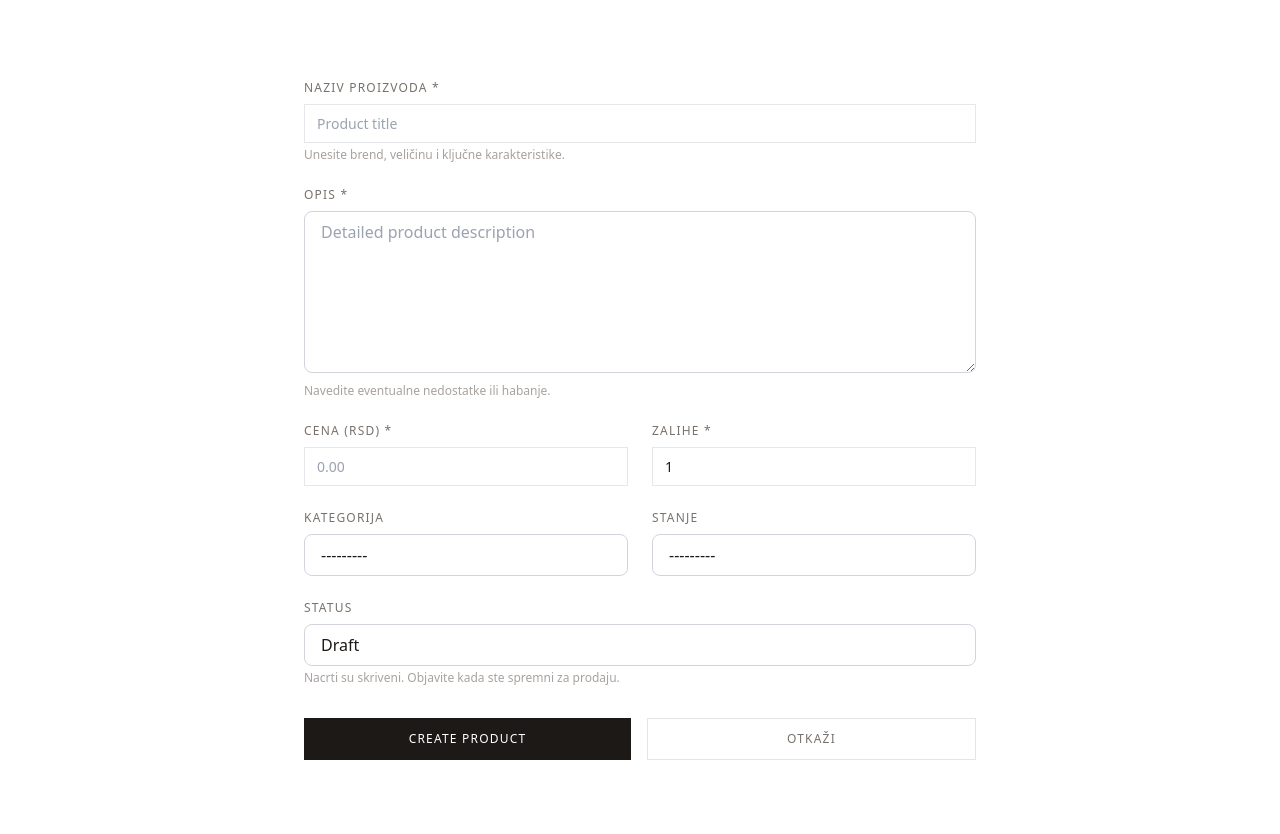
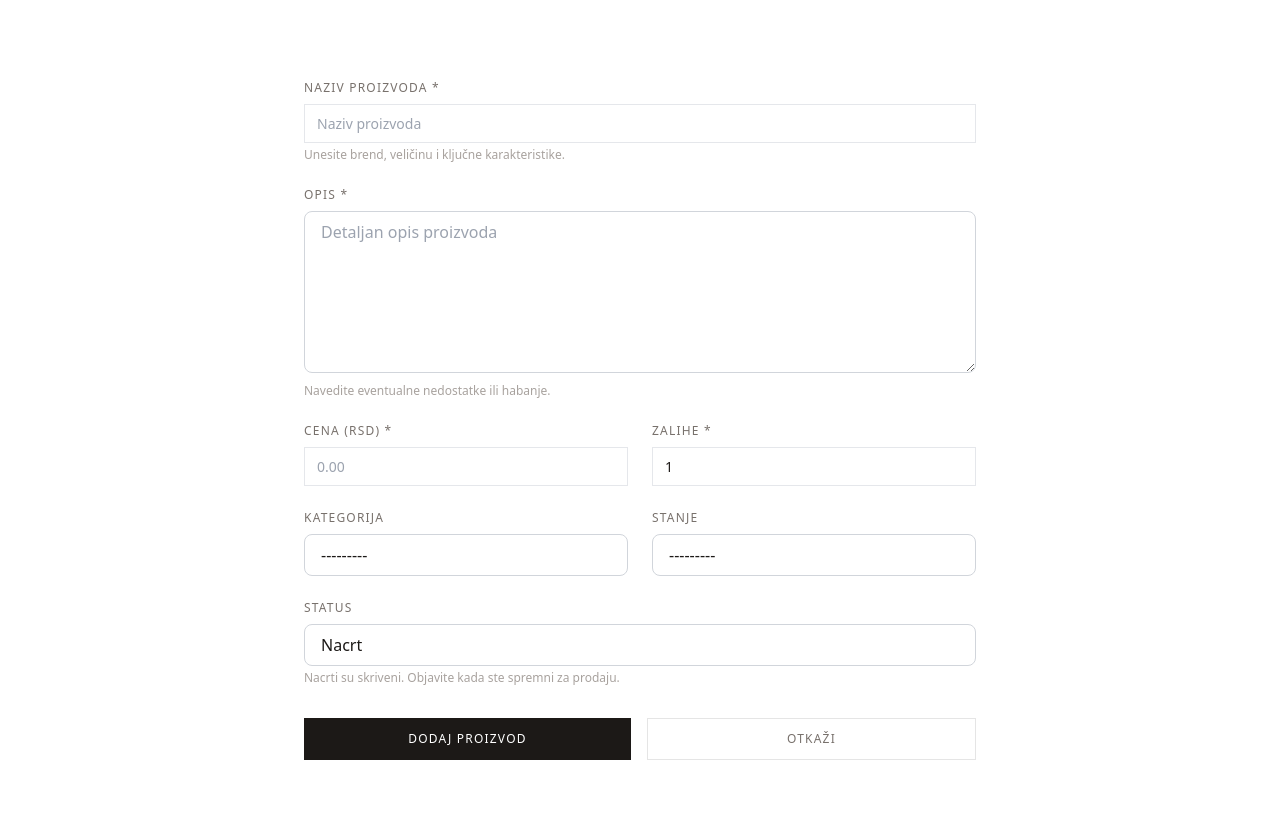
Before and after one commit to ivotripunovic/vintage_shop, a Django app: template templates/products/product_form.html in a window 1280 px wide. Shown: the part 66-900 px from the top of the page. Run offline with Django 4.2, Linux system fonts and the light colour scheme; the template is opened without the code that fills it: values that come from a table or form of the project are taken from there, others are empty; some libraries are stand-ins or nearby versions.

Commit message:
Translate create product page to Serbian

```diff
--- a/products/forms.py
+++ b/products/forms.py
@@ -16,12 +16,12 @@ class ProductForm(forms.ModelForm):
         widgets = {
             'title': forms.TextInput(attrs={
                 'class': 'w-full px-4 py-2 border border-gray-300 rounded-lg focus:outline-none focus:ring-2 focus:ring-blue-500',
-                'placeholder': 'Product title',
+                'placeholder': 'Naziv proizvoda',
                 'maxlength': '255'
             }),
             'description': forms.Textarea(attrs={
                 'class': 'w-full px-4 py-2 border border-gray-300 rounded-lg focus:outline-none focus:ring-2 focus:ring-blue-500',
-                'placeholder': 'Detailed product description',
+                'placeholder': 'Detaljan opis proizvoda',
                 'rows': 6
             }),
             'price': forms.NumberInput(attrs={
@@ -50,28 +50,25 @@ class ProductForm(forms.ModelForm):
         """Validate title is not empty."""
         title = self.cleaned_data.get('title')
         if not title or len(title.strip()) == 0:
-            raise ValidationError('Product title is required.')
+            raise ValidationError('Naziv proizvoda je obavezan.')
         return title.strip()
 
     def clean_description(self):
-        """Validate description is not empty."""
         description = self.cleaned_data.get('description')
         if not description or len(description.strip()) == 0:
-            raise ValidationError('Product description is required.')
+            raise ValidationError('Opis proizvoda je obavezan.')
         return description.strip()
 
     def clean_price(self):
-        """Validate price is positive."""
         price = self.cleaned_data.get('price')
         if price and price <= 0:
-            raise ValidationError('Price must be greater than 0.')
+            raise ValidationError('Cena mora biti veća od 0.')
         return price
 
     def clean_stock(self):
-        """Validate stock is non-negative."""
         stock = self.cleaned_data.get('stock')
         if stock is not None and stock < 0:
-            raise ValidationError('Stock cannot be negative.')
+            raise ValidationError('Zalihe ne mogu biti negativne.')
         return stock
 
 
@@ -88,7 +85,7 @@ class ProductImageForm(forms.ModelForm):
             }),
             'alt_text': forms.TextInput(attrs={
                 'class': 'w-full px-4 py-2 border border-gray-300 rounded-lg focus:outline-none focus:ring-2 focus:ring-blue-500',
-                'placeholder': 'Alternative text for image (for accessibility)',
+                'placeholder': 'Opis slike (za pristupačnost)',
                 'maxlength': '255'
             }),
         }
@@ -97,17 +94,15 @@ class ProductImageForm(forms.ModelForm):
         """Validate image file."""
         image = self.cleaned_data.get('image')
         if not image:
-            raise ValidationError('Image file is required.')
+            raise ValidationError('Slika je obavezna.')
 
-        # Check file size (max 5MB)
         if image.size > 5 * 1024 * 1024:
-            raise ValidationError('Image file size must not exceed 5MB.')
+            raise ValidationError('Veličina slike ne sme biti veća od 5MB.')
 
-        # Check file type
         valid_extensions = ['jpg', 'jpeg', 'png', 'gif', 'webp']
         file_ext = image.name.split('.')[-1].lower()
         if file_ext not in valid_extensions:
-            raise ValidationError(f'Only {", ".join(valid_extensions)} files are allowed.')
+            raise ValidationError(f'Dozvoljeni formati: {", ".join(valid_extensions)}.')
 
         return image
 
@@ -133,8 +128,8 @@ class BulkProductImageForm(forms.Form):
 
     images = forms.FileField(
         required=True,
-        label='Select multiple images',
-        help_text='You can select multiple images at once. Each image will be added to the product.',
+        label='Odaberite slike',
+        help_text='Možete odabrati više slika odjednom. Svaka slika će biti dodana proizvodu.',
         widget=forms.FileInput(attrs={
             'accept': 'image/*',
             'class': 'w-full px-4 py-2 border border-gray-300 rounded-lg'
@@ -154,19 +149,17 @@ class BulkProductImageForm(forms.Form):
         files = self.files.getlist('images')
 
         if not files:
-            raise ValidationError('At least one image is required.')
+            raise ValidationError('Potrebna je barem jedna slika.')
 
         valid_extensions = ['jpg', 'jpeg', 'png', 'gif', 'webp']
 
         for file in files:
-            # Check file size (max 5MB per file)
             if file.size > 5 * 1024 * 1024:
-                raise ValidationError(f'{file.name}: File size must not exceed 5MB.')
+                raise ValidationError(f'{file.name}: Veličina slike ne sme biti veća od 5MB.')
 
-            # Check file type
             file_ext = file.name.split('.')[-1].lower()
             if file_ext not in valid_extensions:
-                raise ValidationError(f'{file.name}: Only {", ".join(valid_extensions)} files are allowed.')
+                raise ValidationError(f'{file.name}: Dozvoljeni formati: {", ".join(valid_extensions)}.')
 
         # Store the validated files in cleaned_data
         cleaned_data['images'] = files
--- a/products/models.py
+++ b/products/models.py
@@ -65,10 +65,10 @@ class Product(SoftDeleteModel):
     """Product listings by sellers."""
 
     STATUS_CHOICES = (
-        ("draft", "Draft"),
-        ("published", "Published"),
-        ("sold", "Sold"),
-        ("archived", "Archived"),
+        ("draft", "Nacrt"),
+        ("published", "Objavljeno"),
+        ("sold", "Prodato"),
+        ("archived", "Arhivirano"),
     )
 
     seller = models.ForeignKey(
--- a/products/views.py
+++ b/products/views.py
@@ -52,7 +52,7 @@ def product_create_view(request):
 
     context = {
         'form': form,
-        'page_title': 'Create Product',
+        'page_title': 'Dodaj proizvod',
     }
 
     return render(request, 'products/product_form.html', context)
@@ -74,7 +74,7 @@ def product_edit_view(request, product_id):
         form = ProductForm(request.POST, instance=product)
         if form.is_valid():
             product = form.save()
-            messages.success(request, 'Product updated successfully.')
+            messages.success(request, 'Proizvod je uspešno ažuriran.')
             return redirect('product_detail', product_id=product.id)
     else:
         form = ProductForm(instance=product)
@@ -82,7 +82,7 @@ def product_edit_view(request, product_id):
     context = {
         'form': form,
         'product': product,
-        'page_title': f'Edit: {product.title}',
+        'page_title': f'Izmeni: {product.title}',
     }
 
     return render(request, 'products/product_form.html', context)
--- a/templates/products/product_form.html
+++ b/templates/products/product_form.html
@@ -64,7 +64,7 @@
 
         <div class="flex gap-4 pt-2">
             <button type="submit" class="flex-1 text-xs uppercase tracking-widest bg-stone-900 text-white py-3 hover:bg-stone-700 transition-colors">
-                {% if product %}Save Changes{% else %}Create Product{% endif %}
+                {% if product %}Sačuvaj izmene{% else %}Dodaj proizvod{% endif %}
             </button>
             <a href="{% url 'seller_products_list' %}" class="flex-1 text-center text-xs uppercase tracking-widest border border-neutral-200 text-stone-500 py-3 hover:border-stone-400 hover:text-stone-900 transition-colors">Otkaži</a>
         </div>
```
Also changed, not shown: DAILY.md (added, +7 -0 lines).
